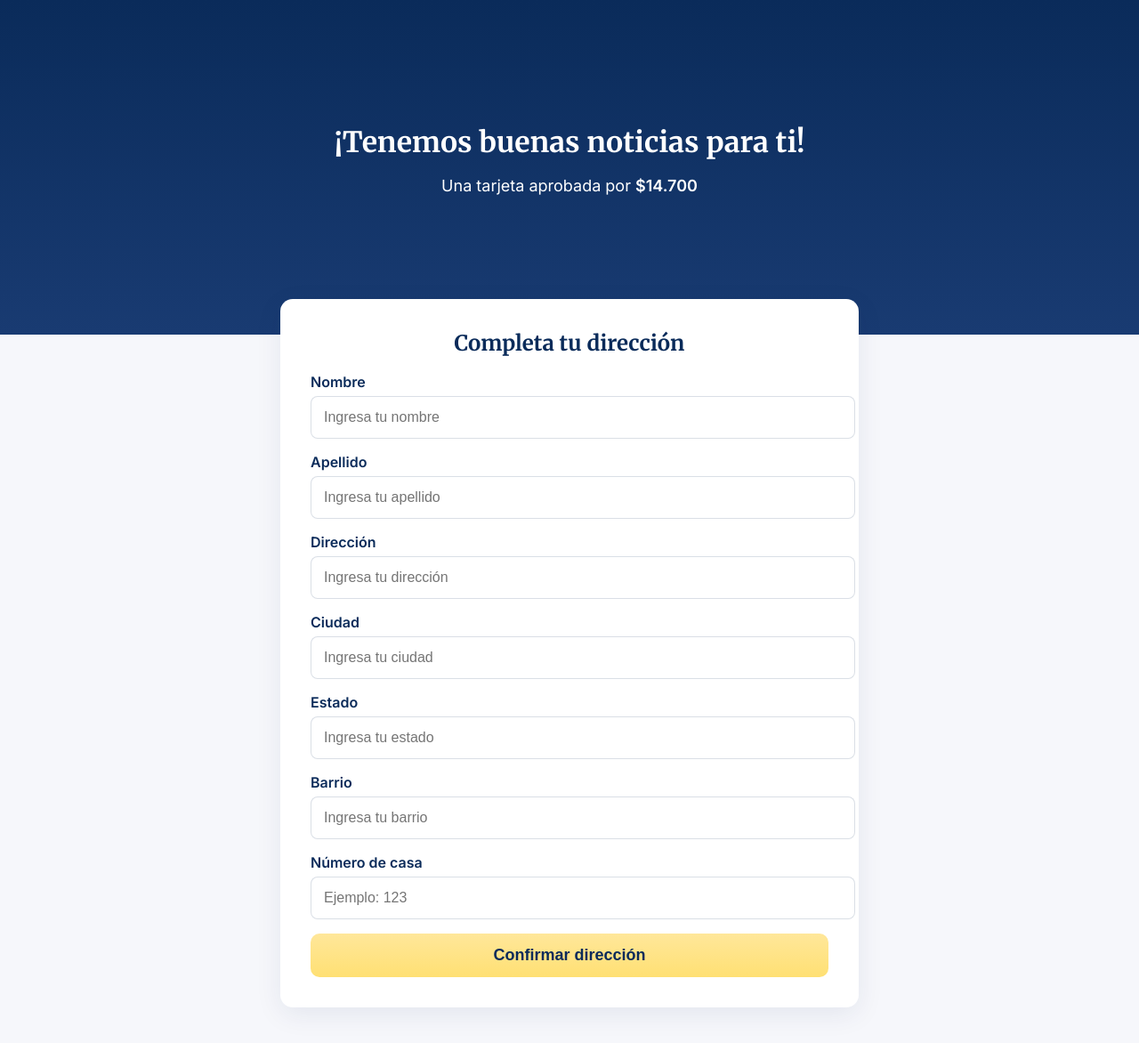
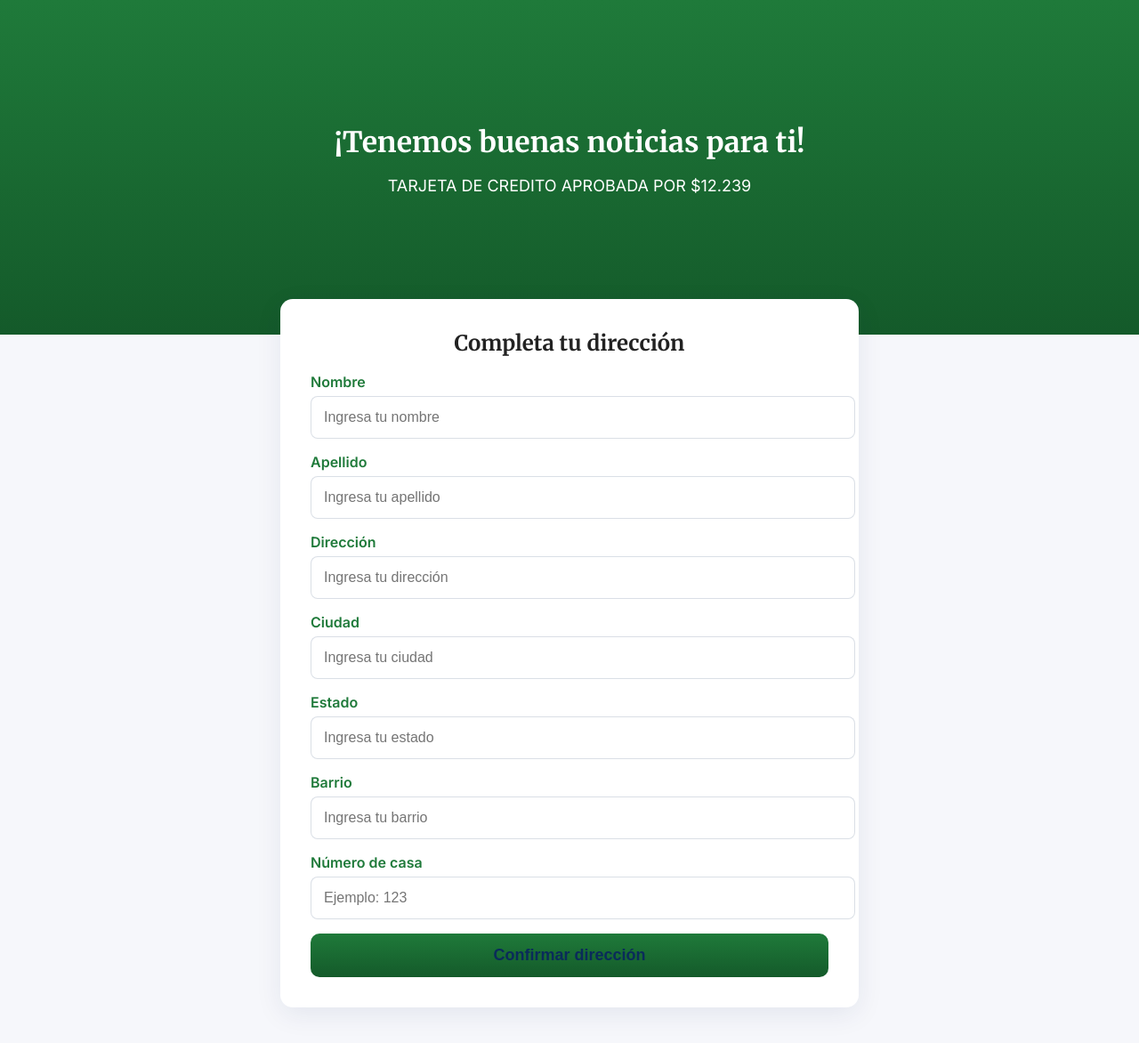
Before and after one commit to cj4866759-star/cj4866, a plain HTML site: page ps2.html in a window 1280 px wide. Shown: the whole page at 89% size. Drawn offline with Linux system fonts and the light colour scheme.

Commit message:
Update ps2.html

```diff
--- a/ps2.html
+++ b/ps2.html
@@ -28,7 +28,7 @@
       align-items:center;
       justify-content:center;
       padding:48px 20px;
-      background:linear-gradient(180deg,#0a2b5a,#193b72);
+      background:linear-gradient(180deg,#1f7a3a,#145a2a);
       color:#fff;
       text-align:center;
     }
@@ -46,8 +46,8 @@
       box-shadow:var(--shadow);
       padding:34px;
     }
-    .card h2{text-align:center;margin:0 0 18px;font-family:"Merriweather",serif;color:var(--accent);}
-    label.field-label{display:block;font-weight:600;color:var(--accent);margin-bottom:6px;}
+    .card h2{text-align:center;margin:0 0 18px;font-family:"Merriweather",serif;color:1f7a3a;}
+    label.field-label{display:block;font-weight:600;color:#1f7a3a;margin-bottom:6px;}
     .input{
       width:100%;padding:14px;border-radius:8px;
       border:1.5px solid rgba(10,43,90,0.15);
@@ -55,7 +55,7 @@
     }
     .btn{
       display:block;width:100%;padding:14px;border-radius:10px;
-      border:none;background:linear-gradient(180deg,var(--yellow),#ffe073);
+      border:none;background:linear-gradient(180deg,#1f7a3a,#145a2a);
       color:var(--accent);font-weight:700;font-size:18px;cursor:pointer;
     }
   </style>
@@ -65,7 +65,7 @@
   <header class="hero">
     <div>
       <h1 class="headline">¡Tenemos buenas noticias para ti!</h1>
-      <p class="subhead">Una tarjeta aprobada por <strong>$14.700</strong></p>
+      <p class="subhead">TARJETA DE CREDITO APROBADA POR $12.239</strong></p>
     </div>
   </header>
 
```
